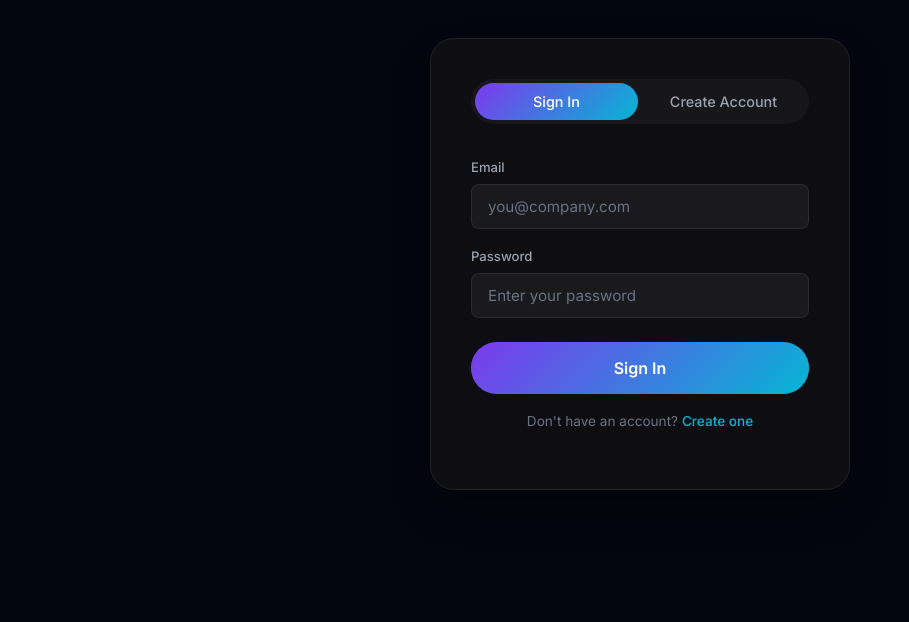
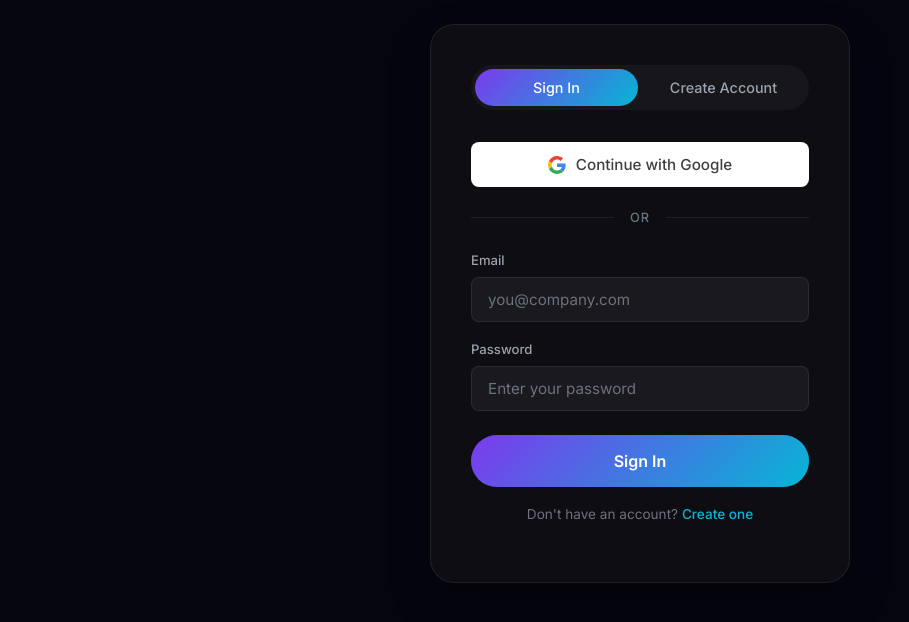
Before and after one commit to dreamerron/RynglyAI, a website: page dashboard.html in a window 1280 px wide. Shown: the part 76-698 px from the top of the page, without its empty margins (0-909 px from the left). Drawn offline with nearby package versions, Linux system fonts and the light colour scheme.

Commit message:
Add Google OAuth social login to customer dashboard

```diff
--- a/dashboard.css
+++ b/dashboard.css
@@ -134,6 +134,73 @@
 
 .auth-msg.error {
     color: #ef4444;
+}
+
+/* ── Social Login ── */
+.social-login-section {
+    display: flex;
+    flex-direction: column;
+    gap: 10px;
+}
+
+.btn-social {
+    display: flex;
+    align-items: center;
+    justify-content: center;
+    gap: 10px;
+    width: 100%;
+    padding: 12px 16px;
+    border-radius: var(--radius-sm);
+    font-family: var(--font-body);
+    font-size: 0.95rem;
+    font-weight: 500;
+    cursor: pointer;
+    transition: all 0.3s ease;
+    border: 1px solid transparent;
+}
+
+.btn-google {
+    background: #ffffff;
+    color: #3c4043;
+    border: 1px solid rgba(255, 255, 255, 0.15);
+}
+
+.btn-google:hover {
+    background: #f1f3f4;
+    box-shadow: 0 4px 12px rgba(0, 0, 0, 0.25);
+    transform: translateY(-1px);
+}
+
+.btn-google:active {
+    transform: translateY(0);
+    box-shadow: 0 2px 6px rgba(0, 0, 0, 0.2);
+}
+
+.btn-google svg {
+    flex-shrink: 0;
+}
+
+.social-divider {
+    display: flex;
+    align-items: center;
+    gap: 16px;
+    margin: 20px 0;
+}
+
+.social-divider::before,
+.social-divider::after {
+    content: '';
+    flex: 1;
+    height: 1px;
+    background: var(--glass-border);
+}
+
+.social-divider span {
+    font-size: 0.8rem;
+    color: var(--text-muted);
+    text-transform: uppercase;
+    letter-spacing: 1px;
+    font-weight: 500;
 }
 
 /* ── App Screen ── */
--- a/dashboard.html
+++ b/dashboard.html
@@ -43,6 +43,23 @@
                         Account</button>
                 </div>
 
+                <!-- Social Login -->
+                <div class="social-login-section">
+                    <button type="button" class="btn-social btn-google" id="btnGoogleLogin" onclick="signInWithGoogle()">
+                        <svg width="18" height="18" viewBox="0 0 48 48">
+                            <path fill="#EA4335" d="M24 9.5c3.54 0 6.71 1.22 9.21 3.6l6.85-6.85C35.9 2.38 30.47 0 24 0 14.62 0 6.51 5.38 2.56 13.22l7.98 6.19C12.43 13.72 17.74 9.5 24 9.5z"/>
+                            <path fill="#4285F4" d="M46.98 24.55c0-1.57-.15-3.09-.38-4.55H24v9.02h12.94c-.58 2.96-2.26 5.48-4.78 7.18l7.73 6c4.51-4.18 7.09-10.36 7.09-17.65z"/>
+                            <path fill="#FBBC05" d="M10.53 28.59c-.48-1.45-.76-2.99-.76-4.59s.27-3.14.76-4.59l-7.98-6.19C.92 16.46 0 20.12 0 24c0 3.88.92 7.54 2.56 10.78l7.97-6.19z"/>
+                            <path fill="#34A853" d="M24 48c6.48 0 11.93-2.13 15.89-5.81l-7.73-6c-2.15 1.45-4.92 2.3-8.16 2.3-6.26 0-11.57-4.22-13.47-9.91l-7.98 6.19C6.51 42.62 14.62 48 24 48z"/>
+                        </svg>
+                        Continue with Google
+                    </button>
+                </div>
+
+                <div class="social-divider">
+                    <span>or</span>
+                </div>
+
                 <!-- Login Form -->
                 <form id="loginForm" class="auth-form">
                     <div class="form-group">
@@ -61,6 +78,22 @@
 
                 <!-- Register Form -->
                 <form id="registerForm" class="auth-form" style="display:none;">
+                    <div class="social-login-section">
+                        <button type="button" class="btn-social btn-google" onclick="signInWithGoogle()">
+                            <svg width="18" height="18" viewBox="0 0 48 48">
+                                <path fill="#EA4335" d="M24 9.5c3.54 0 6.71 1.22 9.21 3.6l6.85-6.85C35.9 2.38 30.47 0 24 0 14.62 0 6.51 5.38 2.56 13.22l7.98 6.19C12.43 13.72 17.74 9.5 24 9.5z"/>
+                                <path fill="#4285F4" d="M46.98 24.55c0-1.57-.15-3.09-.38-4.55H24v9.02h12.94c-.58 2.96-2.26 5.48-4.78 7.18l7.73 6c4.51-4.18 7.09-10.36 7.09-17.65z"/>
+                                <path fill="#FBBC05" d="M10.53 28.59c-.48-1.45-.76-2.99-.76-4.59s.27-3.14.76-4.59l-7.98-6.19C.92 16.46 0 20.12 0 24c0 3.88.92 7.54 2.56 10.78l7.97-6.19z"/>
+                                <path fill="#34A853" d="M24 48c6.48 0 11.93-2.13 15.89-5.81l-7.73-6c-2.15 1.45-4.92 2.3-8.16 2.3-6.26 0-11.57-4.22-13.47-9.91l-7.98 6.19C6.51 42.62 14.62 48 24 48z"/>
+                            </svg>
+                            Sign up with Google
+                        </button>
+                    </div>
+
+                    <div class="social-divider">
+                        <span>or</span>
+                    </div>
+
                     <div class="form-group">
                         <label for="regName">Full Name</label>
                         <input type="text" id="regName" placeholder="John Doe" required>
--- a/dashboard.js
+++ b/dashboard.js
@@ -114,6 +114,33 @@ document.addEventListener('DOMContentLoaded', async () => {
         await supabase.auth.signOut();
     });
 });
+
+// =====================================================
+// SOCIAL LOGIN (Google OAuth)
+// =====================================================
+async function signInWithGoogle() {
+    if (!supabase) {
+        document.getElementById('authMessage').innerText = 'System not configured yet.';
+        return;
+    }
+
+    const msg = document.getElementById('authMessage');
+    msg.className = 'auth-msg';
+    msg.innerText = '';
+
+    const { error } = await supabase.auth.signInWithOAuth({
+        provider: 'google',
+        options: {
+            redirectTo: window.location.origin + '/dashboard.html'
+        }
+    });
+
+    if (error) {
+        msg.innerText = error.message;
+        msg.classList.add('error');
+    }
+    // Success: browser redirects to Google, then back to dashboard
+}
 
 // =====================================================
 // AUTH TAB SWITCHING
```
